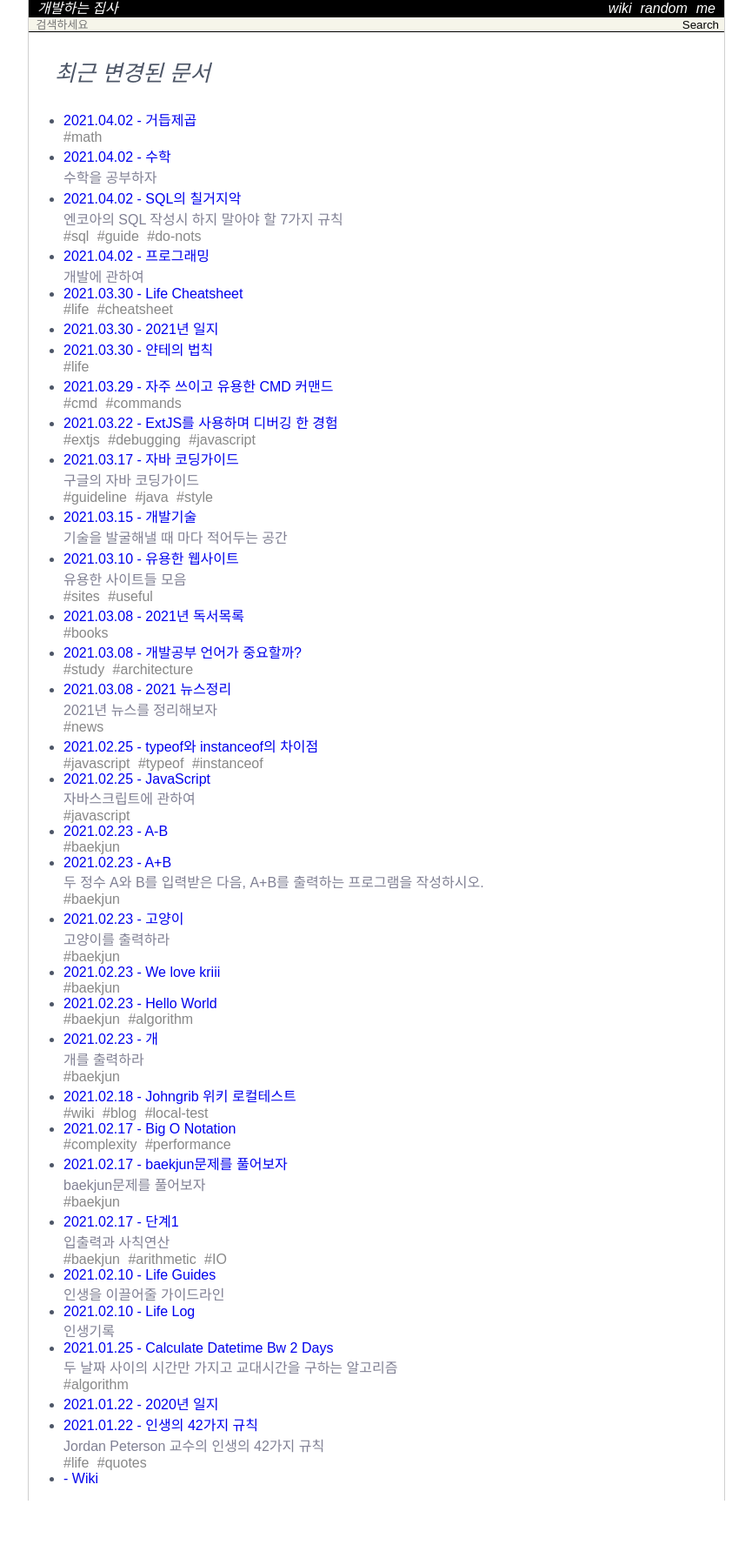
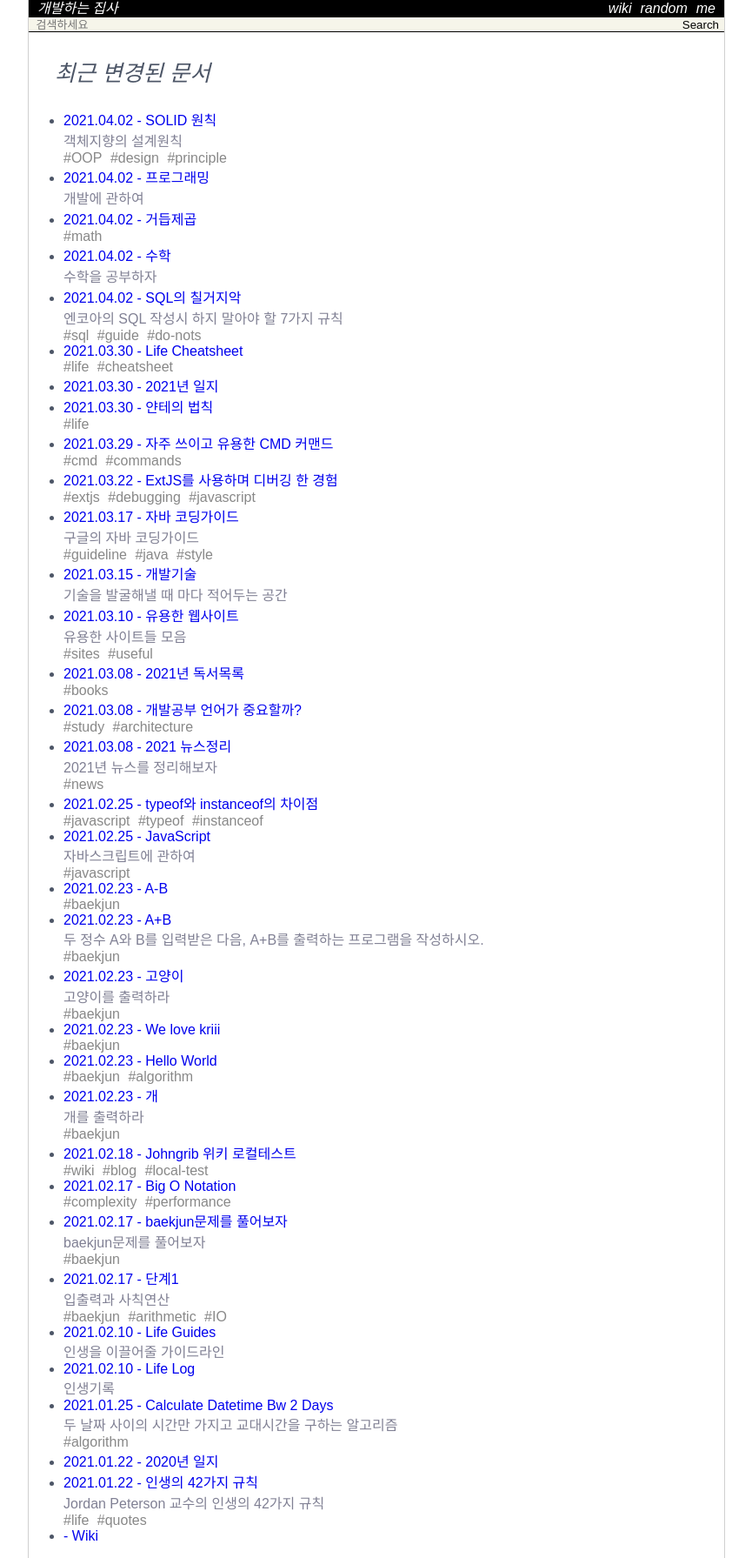
Before and after one commit to Achelous1/achelous1.github.io, a Jekyll site: the page built from recent.html, in a window 1280 px wide. Shown: the whole page at 87% size, without its empty margins (207-1072 px from the left). Built offline with Jekyll 4.4.1, drawn with Linux system fonts in a browser that asks for light colours; nearby versions of some CDN libraries; some web fonts are replaced; before the commit the page ends 1725 px from its top, so only the background shows below that; some of the changed lines change nothing that is shown.

Commit message:
ADD solid principle wiki page
Added article to programming
Added solid-principle wiki page

```diff
--- a/_wiki/programming.md
+++ b/_wiki/programming.md
@@ -3,7 +3,7 @@ layout  : wiki
 title   : 프로그래밍
 summary : 개발에 관하여
 date    : 2021-01-20 16:42:27 +0900
-updated : 2021-04-02 09:44:20 +0900
+updated : 2021-04-02 14:38:52 +0900
 tag     :
 toc     : true
 public  : true
@@ -16,6 +16,8 @@ latex   : false
 # Languages
 * [[Javascript]]
 
+# Design Pattern
+
 # Program Algorithms
 * [[calculate-datetime-bw-2-days]]
 * [[baekjun]]{Baekjun 문제풀이}
@@ -26,6 +28,7 @@ latex   : false
 * [[blog-testing-method]]{Johngrib 블로그 테스트 방법}
 * [[useful-cmd-commands]]{자주 쓰이고 유용한 cmd 커맨드}
 * [[sql-7-do-nots]]{SQL의 칠거지악}
+* [[solid-principle]]{SOLID 원칙}
 
 # HOW-TO
 * [[importance-in-studying]]
--- /dev/null
+++ b/_wiki/solid-principle.md
@@ -0,0 +1,38 @@
+---
+layout  : wiki
+title   : SOLID 원칙
+summary : 객체지향의 설계원칙
+date    : 2021-04-02 14:38:52 +0900
+updated : 2021-04-02 15:00:49 +0900
+tag     : OOP design principle
+toc     : true
+public  : true
+parent  : [[programming]]
+latex   : false
+---
+* TOC
+{:toc}
+
+# SOLID 원칙이란
+* 객체지향의 5대 설계원칙인 `단일책임원칙`*Single Responsibility Principle*, `개방-폐쇄원칙`*Open-Closed Principle*, `리스코프치환원칙`*Liskov Substitution Principle*, `인터페이스분리원칙`*Interface Segregation Principle*, `의존역전원칙`*Dependency Inversion Principle*의 각 앞글자를 따서 `SOLID원칙`이라 부른다.
+
+#### 단일책임원칙
+* 한 클래스는 하나의 책임만 가져야 한다
+
+#### 개방-폐쇄원칙
+* 소프트웨어 요소는 확장에는 열려있으니 변경에는 닫혀있어야 한다
+
+#### 리스코프치환원칙
+* 프로그램의 객체는 프로그램의 정확성을 깨뜨리지 않으면서 하위 타입의 인스턴스로 바꿀 수 있어야 한다.[^DESBYCONT-1]
+
+#### 인터페이스분리원칙
+* 특정 클라이언트를 위한 인터페이스 여러개가 범용 인터페이스 하나보다 낫다.
+
+#### 의존역전원칙
+* 프로그래머는 `추상화에 의존해야지, 구체화에 의존하면 안된다`. 의존성 주입은 이 원칙을 따르는 방법 중 하나다.
+
+## 주석
+[^DESBYCONT-1] : 계약에 의한 설계를 참고
+
+## Links
+* [Wikipedia](https://ko.wikipedia.org/wiki/SOLID_(%EA%B0%9D%EC%B2%B4_%EC%A7%80%ED%96%A5_%EC%84%A4%EA%B3%84))
```
